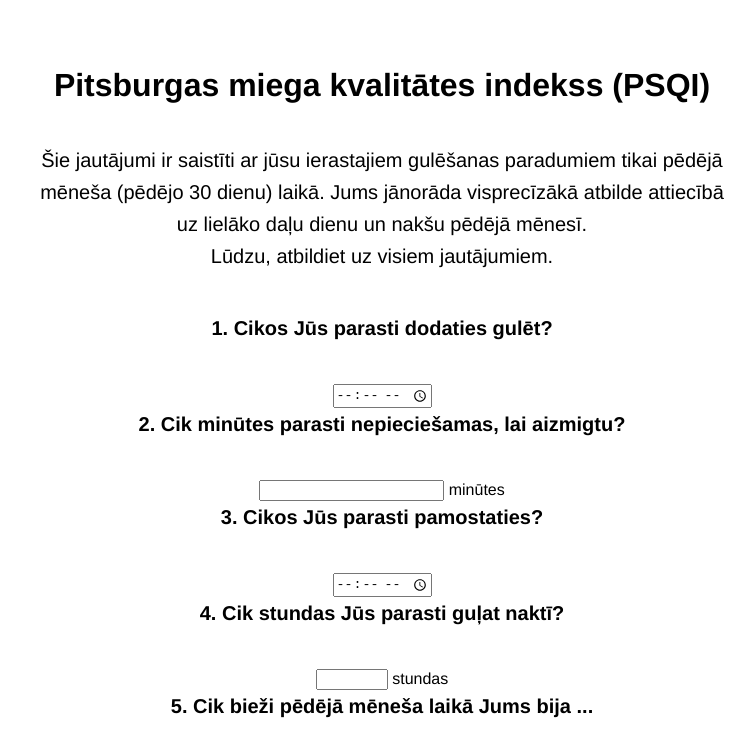
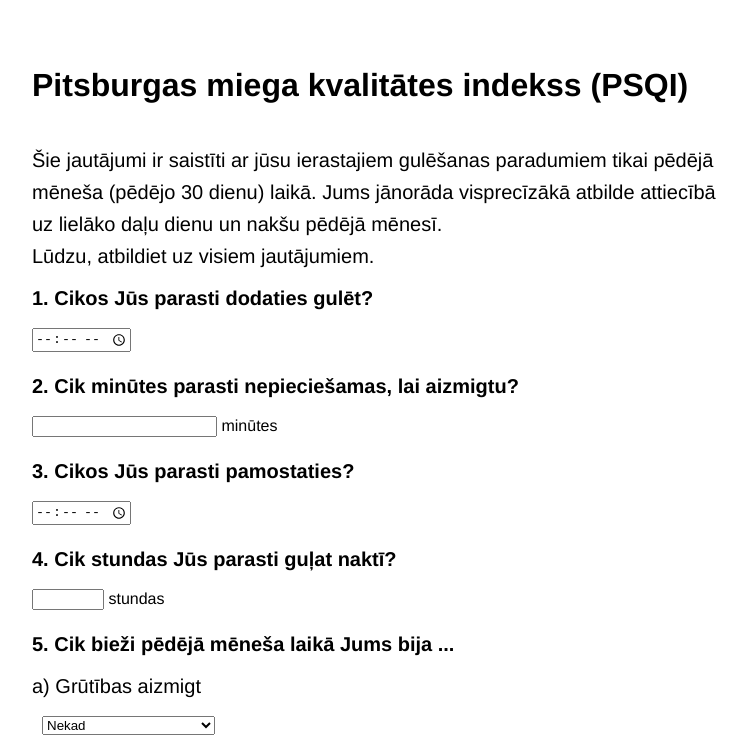
Before and after one commit to laurakbrice/skolotajideg, a plain HTML site: page index.html in a window 1280 px wide. Both pictures are taken after a click on the button "Miega kvalitātes tests". Shown: the top 750 px of the page, without its empty margins (258-1013 px from the left). Drawn offline with Linux system fonts and the light colour scheme.

Commit message:
Update index.html

```diff
--- a/index.html
+++ b/index.html
@@ -28,6 +28,50 @@ p { max-width: 700px; margin: 0 auto 40px; font-size: 20px; line-height: 1.6; }
 .button:hover { background-color: #8cc1f9; }
 .view { display: none; } .view.active { display: block; }
 label { display: block; text-align: left; max-width: 700px; margin: 6px auto; }
+.view.test {
+    text-align: left;
+}
+
+.view.test p,
+.view.test h2,
+.view.test form {
+    margin-left: auto;
+    margin-right: auto;
+    max-width: 700px;
+}
+.view.test .answers,
+.view.test select,
+.view.test label {
+    margin-left: 10px;
+}
+
+.view.test p {
+    margin: 0 0 10px;
+}
+
+.view.test p strong {
+    margin-bottom: 6px;
+}
+
+.view.test input,
+.view.test select {
+    margin-top: 4px;
+    margin-bottom: 18px;
+}
+
+.view.test label {
+    margin: 4px 0 14px;
+}
+
+.view.test .answers label {
+    margin: 4px 0;
+}
+
+.view.test .cbi-question {
+    margin-bottom: 30px;
+}
+
+
 </style>
 </head>
 <body>
@@ -55,7 +99,7 @@ Testi ir anonīmi un var tikt veikti vairākkārt. Testu beigās autore dalās a
 <button class="button" onclick="switchView('home')">Atpakaļ</button>
 </div>
 
-<div id="psqi" class="view">
+<div id="psqi" class="view test">
 <h2>Pitsburgas miega kvalitātes indekss (PSQI)</h2>
 <p>Šie jautājumi ir saistīti ar jūsu ierastajiem gulēšanas paradumiem tikai pēdējā mēneša (pēdējo 30 dienu) laikā. Jums jānorāda visprecīzākā atbilde attiecībā uz lielāko daļu dienu un nakšu pēdējā mēnesī.<br> Lūdzu, atbildiet uz visiem jautājumiem.</p>
 <form id="psqiForm">
@@ -150,7 +194,7 @@ Testi ir anonīmi un var tikt veikti vairākkārt. Testu beigās autore dalās a
 
 </form>
 </div>
-<div id="cbi" class="view">
+<div id="cbi" class="view test">
     <h2>Kopenhāgenas izdegšanas indekss (CBI)</h2>
     <p>
         Kopenhāgenas izdegšanas indekss (CBI) palīdz noteikt profesionālās izdegšanas līmeni.
```
